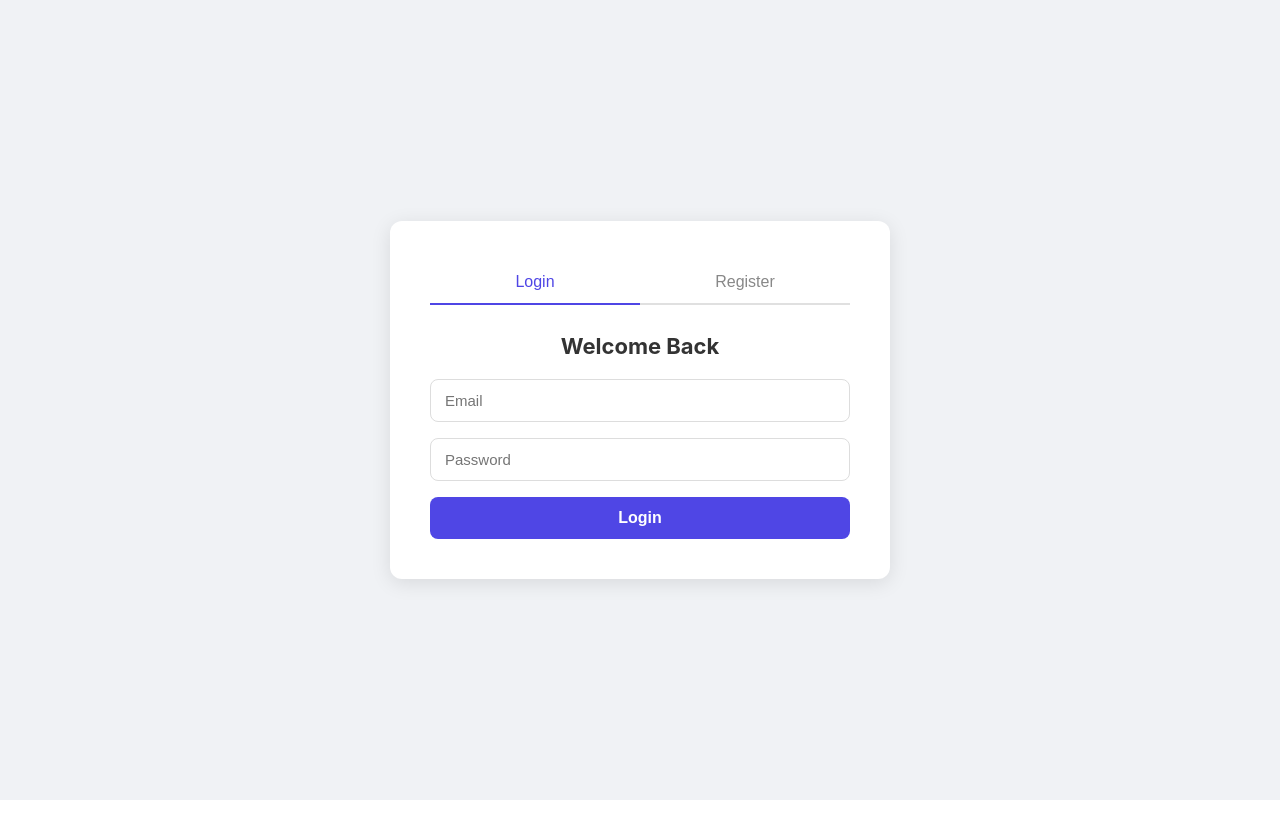
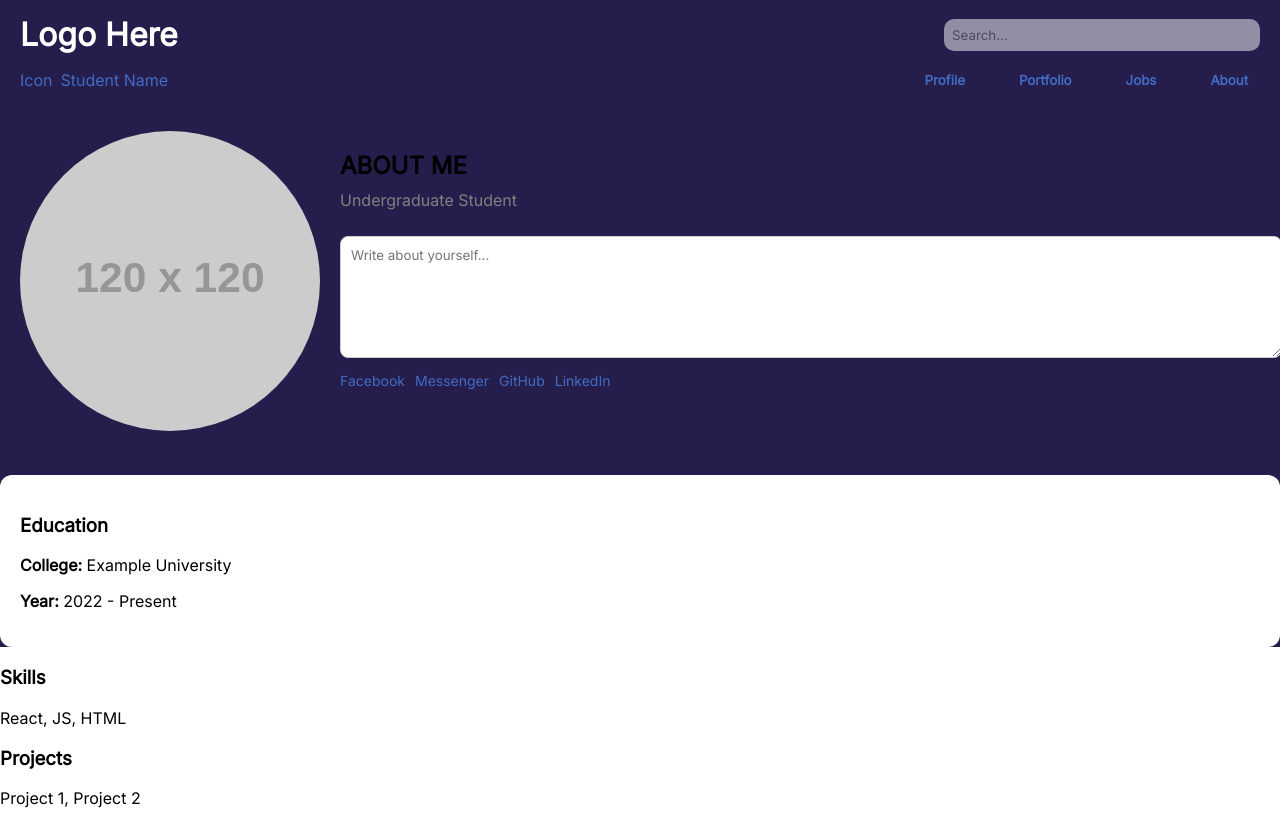
Before and after one commit to cdvincoy/cmsc126-ProjectDyV-FinalProject, a React (Create React App) app in the folder client/: page / in a window 1280 px wide. Before the commit the page ends 800 px from the top, so only its background shows below. Built offline with nearby package versions, Linux system fonts and the light colour scheme.

Commit message:
profile updates

```diff
--- a/client/src/App.js
+++ b/client/src/App.js
@@ -8,7 +8,8 @@ function App() {
   return (
     <BrowserRouter>
       <Routes>
-        <Route path="/" element={<AuthPage />} />
+        <Route path="/" element={<DashboardPage />} />
+        <Route path="/authpage" element={<AuthPage />} />
         <Route path="/dashboard" element={<DashboardPage />} />
       </Routes>
     </BrowserRouter>
--- /dev/null
+++ b/client/src/pages/Dashboard.css
@@ -0,0 +1,150 @@
+@import url("https://fonts.googleapis.com/css2?family=Inter");
+@import url("https://fonts.googleapis.com/css2?family=Orbitron");
+
+* {
+  font-family: "Inter", sans-serif;;
+}
+
+.dashboard-header {
+  background: #251D4B;
+  color: white;
+  padding: 15px 20px;
+
+  display: flex;
+  flex-direction: column;
+  gap: 10px;
+}
+
+/* TOP ROW */
+.top-row {
+  display: flex;
+  justify-content: space-between;
+  align-items: center;
+}
+
+/* BOTTOM ROW */
+.bottom-row {
+  display: flex;
+  justify-content: space-between;
+  align-items: center;
+}
+
+/* LOGO */
+.logo {
+  margin: 0;
+}
+
+/* SEARCH */
+.search-bar {
+  padding: 8px;
+  border-radius: 10px;
+  border: none;
+  width: 300px;
+  color: white;
+  opacity: 50%;
+}
+
+/* USER INFO */
+.user-info {
+  color: #426BC2;
+  display: flex;
+  align-items: center;
+  gap: 8px;
+  cursor: pointer;
+}
+
+.user-info:hover {
+  opacity: 0.8;
+}
+
+nav {
+  display: flex;
+  gap: 30px;
+  align-items: center;
+}
+
+/* NAV */
+nav button {
+  font-weight: bold;
+  padding: 8px 12px;
+  border: none;
+  border-radius: 6px;
+  background-color: transparent;
+  color: #426BC2;
+  cursor: pointer;
+}
+
+nav button:hover {
+  color: #CCA9E8;
+  text-decoration: underline;
+  text-decoration-thickness: 3px;
+}
+
+/* About Me */
+.basic_info {
+  background: #251D4B;
+  display: flex;
+  flex-direction: column;
+  gap: 20px;
+}
+
+/* TOP */
+.basic_top {
+  display: flex;
+  gap: 20px;
+  background: #251D4B;
+  padding: 20px;
+  border-radius: 12px;
+}
+
+/* LEFT IMAGE */
+.profile_img {
+  width: 300px;
+  height: 300px;
+  border-radius: 50%;
+  object-fit: cover;
+}
+
+/* RIGHT SIDE */
+.basic_right {
+  flex: 1;
+}
+
+.designation {
+  color: gray;
+  margin-top: -10px;
+}
+
+/* TEXTAREA */
+textarea {
+  width: 100%;
+  min-height: 100px;
+  margin-top: 10px;
+  padding: 10px;
+  border-radius: 8px;
+  border: 1px solid #ccc;
+}
+
+/* SOCIALS */
+.socials {
+  margin-top: 10px;
+  display: flex;
+  gap: 10px;
+}
+
+.socials a {
+  text-decoration: none;
+  color: #426BC2;
+  font-size: 14px;
+}
+
+/* BOTTOM */
+.basic_bottom {
+  background: white;
+  padding: 20px;
+  border-radius: 12px;
+}
+
+.education_card {
+  margin-top: 10px;
+}
--- a/client/src/pages/DashboardPage.js
+++ b/client/src/pages/DashboardPage.js
@@ -0,0 +1,183 @@
+import React, { useState } from "react";
+import "./Dashboard.css";
+
+function DashboardPage() {
+  const [page, setPage] = useState("profile");
+  const [isEditing, setIsEditing] = useState(false);
+
+  const [about, setAbout] = useState("");
+
+  return (
+    <div>
+
+      {/* HEADER */}
+      <header className="dashboard-header">
+        <div className="top-row">
+            <h1 className="logo">Logo Here</h1>
+            <input
+                type="text"
+                placeholder="Search..."
+                className="search-bar"
+            />
+        </div>
+        <div className="bottom-row">
+            <div
+                className="user-info"
+                onClick={() => setPage("settings")}
+            >
+                <div className="avatar">Icon</div>
+                <span>Student Name</span>
+            </div>
+
+            <nav>
+                <button onClick={() => setPage("profile")}>Profile</button>
+                <button onClick={() => setPage("portfolio")}>Portfolio</button>
+                <button onClick={() => setPage("jobs")}>Jobs</button>
+                <button onClick={() => setPage("about")}>About</button>
+                </nav>
+            </div>
+        </header>
+
+      {/* CONTENT */}
+      <main>
+
+        {/* SETTINGS (FIXED POSITION) */}
+    {page === "settings" && (
+      <section>
+        <h2>Settings</h2>
+
+        <button onClick={() => setIsEditing(!isEditing)}>
+          {isEditing ? "Stop Editing" : "Edit Profile"}
+        </button>
+      </section>
+    )}
+
+        {page === "profile" && (
+          <section>
+            <div className="basic_info">
+                {/* TOP SECTION */}
+                <div className="basic_top">
+
+                    {/* LEFT: IMAGE */}
+                    <div className="basic_left">
+                        <img src="https://via.placeholder.com/120" alt="user" className="profile_img"/>
+                    </div>
+
+                    {/* RIGHT: INFO */}
+                    <div className="basic_right">
+
+                    <h2>ABOUT ME</h2>
+                        <p className="designation">
+                            Undergraduate Student
+                        </p>
+                    <textarea value={about} onChange={(e) => setAbout(e.target.value)} placeholder="Write about yourself..."/>
+
+                    {/* SOCIALS */}
+                    <div className="socials">
+                        <a href="#">Facebook</a>
+                        <a href="#">Messenger</a>
+                        <a href="#">GitHub</a>
+                        <a href="#">LinkedIn</a>
+                    </div>
+
+                    </div>
+                </div>
+
+                {/* BOTTOM SECTION */}
+                <div className="basic_bottom">
+                    <h3>Education</h3>
+                <div className="education_card">
+                    <p><strong>College:</strong> Example University</p>
+                    <p><strong>Year:</strong> 2022 - Present</p>
+                </div>
+            </div>
+
+</div>
+            <h3>Skills</h3>
+            <p>React, JS, HTML</p>
+
+            <h3>Projects</h3>
+            <p>Project 1, Project 2</p>
+          </section>
+        )}
+
+        {page === "portfolio" && (
+          <section>
+            <h2>Portfolio (Other Users)</h2>
+            <p>Mock data for now</p>
+          </section>
+        )}
+
+        {page === "jobs" && (
+          <section>
+            <h2>Jobs / Collaboration</h2>
+            <p>Looking for teammates posts</p>
+          </section>
+        )}
+
+        {page === "about" && (
+          <section>
+            <h2>About System</h2>
+            <p>This is a student collaboration platform</p>
+          </section>
+        )}
+
+      </main>
+    </div>
+  );
+}
+
+export default DashboardPage;
+
+// import React from "react";
+
+// function DashboardPage() {
+//   return (
+//     <div className="dashboard">
+//       <header className="dashboard-header">
+//         Header
+//       </header>
+
+//       <main className="dashboard-content">
+//         <section className="profile-section">
+//           <h2>About Me</h2>
+//           <h1>How to make this editable like undergraduate or graduate student</h1>
+//           <p>Description you want so like also an editable textbox</p>
+//           <p>Your image</p>
+//           <education>From education tables in database</education>
+//           <p></p>
+//         </section>
+
+//         <section className="skills-section">
+//           <h1>Skills</h1>
+//           <h2>Soft Skills</h2>
+//           soft skills for each card under here choose icon(can we use api)
+//           then icon, title, description
+//           <h2>Hard Skills</h2>
+//           icon and name as well
+//         </section>
+
+//         <section className="projects-section">
+//             <Projects>
+//                 <icon>
+//                 </icon>
+//                 title
+//                 description
+//                 So we did add something like this
+//                 in the database but looking at it now,
+//                 is it really needed? when i can just add
+//                 editable boxes in frontend
+//             </Projects>
+//         </section>
+
+//         <section className="achievements-section">
+//           <h1>
+//             achievements and description image as well, all user editable
+//           </h1>
+//         </section>
+//       </main>
+//     </div>
+//   );
+// }
+
+// export default DashboardPage;
```
